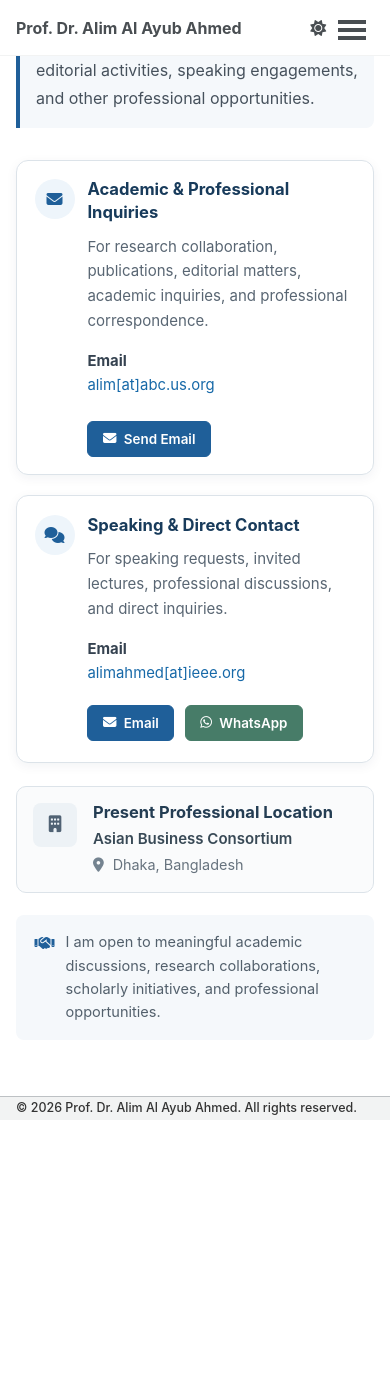
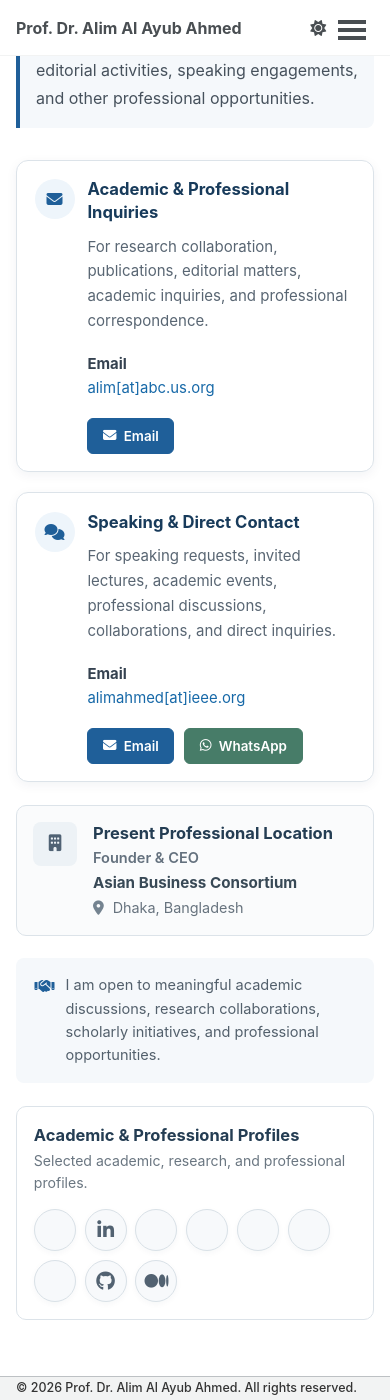
Before and after one commit to alimalayubahmed/alimalayubahmed.github.io, a Jekyll site: the page built from _pages/contact.html, in a window 390 px wide and 1400 px high, scrolled down 250 px. Built offline with Jekyll 4.4.1, drawn with Linux system fonts in a browser that asks for light colours; a style sheet for code colours, icons or effects is not loaded; before the commit the page ends 1370 px from its top, so only the background shows below that.

Commit message:
page update

```diff
--- a/_pages/contact.html
+++ b/_pages/contact.html
@@ -18,19 +20,23 @@ author_profile: true
   </div>
 
 
-  <!-- Main Contact Cards -->
+  <!-- =====================================================
+       CONTACT CARDS
+       ===================================================== -->
   <div class="contact-grid">
 
-    <!-- Academic & Professional Contact -->
+    <!-- Academic & Professional Inquiries -->
     <section class="contact-card">
+
       <div class="contact-icon">
         <i class="fas fa-envelope" aria-hidden="true"></i>
       </div>
 
       <div class="contact-card-content">
+
         <h2>Academic &amp; Professional Inquiries</h2>
 
-        <p>
+        <p class="contact-description">
           For research collaboration, publications, editorial matters,
           academic inquiries, and professional correspondence.
         </p>
@@ -40,27 +46,33 @@ author_profile: true
           <a href="mailto:alim@abc.us.org">alim[at]abc.us.org</a>
         </div>
 
-        <a class="contact-button"
-           href="mailto:alim@abc.us.org">
-          <i class="fas fa-envelope" aria-hidden="true"></i>
-          Send Email
-        </a>
+        <div class="contact-actions">
+          <a class="contact-button"
+             href="mailto:alim@abc.us.org">
+            <i class="fas fa-envelope" aria-hidden="true"></i>
+            Email
+          </a>
+        </div>
+
       </div>
+
     </section>
 
 
     <!-- Speaking & Direct Contact -->
     <section class="contact-card">
+
       <div class="contact-icon">
         <i class="fas fa-comments" aria-hidden="true"></i>
       </div>
 
       <div class="contact-card-content">
+
         <h2>Speaking &amp; Direct Contact</h2>
 
-        <p>
-          For speaking requests, invited lectures, professional discussions,
-          and direct inquiries.
+        <p class="contact-description">
+          For speaking requests, invited lectures, academic events,
+          professional discussions, collaborations, and direct inquiries.
         </p>
 
         <div class="contact-detail">
@@ -69,6 +81,7 @@ author_profile: true
         </div>
 
         <div class="contact-actions">
+
           <a class="contact-button"
              href="mailto:alimahmed@ieee.org">
             <i class="fas fa-envelope" aria-hidden="true"></i>
@@ -82,14 +95,19 @@ author_profile: true
             <i class="fab fa-whatsapp" aria-hidden="true"></i>
             WhatsApp
           </a>
+
         </div>
+
       </div>
+
     </section>
 
   </div>
 
 
-  <!-- Present Professional Location -->
+  <!-- =====================================================
+       PRESENT PROFESSIONAL LOCATION
+       ===================================================== -->
   <section class="contact-office">
 
     <a class="contact-office-icon"
@@ -101,8 +119,13 @@ author_profile: true
       <i class="fas fa-building" aria-hidden="true"></i>
     </a>
 
-    <div>
+    <div class="contact-office-content">
+
       <h2>Present Professional Location</h2>
+
+      <p class="contact-office-role">
+        Founder &amp; CEO
+      </p>
 
       <p class="contact-office-name">
         Asian Business Consortium
@@ -117,19 +140,133 @@ author_profile: true
           Dhaka, Bangladesh
         </a>
       </p>
+
     </div>
 
   </section>
 
 
-  <!-- Closing Note -->
+  <!-- =====================================================
+       CLOSING NOTE
+       ===================================================== -->
   <div class="contact-note">
+
     <i class="fas fa-handshake" aria-hidden="true"></i>
 
     <p>
       I am open to meaningful academic discussions, research collaborations,
       scholarly initiatives, and professional opportunities.
     </p>
+
   </div>
 
+
+  <!-- =====================================================
+       ACADEMIC & PROFESSIONAL PROFILES
+       ===================================================== -->
+  <section class="contact-profiles">
+
+    <div class="contact-profiles-heading">
+      <h2>Academic &amp; Professional Profiles</h2>
+      <p>
+        Selected academic, research, and professional profiles.
+      </p>
+    </div>
+
+    <div class="contact-profile-icons">
+
+      <!-- Google Scholar -->
+      <a href="https://scholar.google.com/citations?user=azjOR68AAAAJ"
+         target="_blank"
+         rel="noopener noreferrer"
+         class="profile-icon profile-scholar"
+         aria-label="Google Scholar"
+         title="Google Scholar">
+        <i class="ai ai-google-scholar" aria-hidden="true"></i>
+      </a>
+
+      <!-- LinkedIn -->
+      <a href="https://www.linkedin.com/in/draaaa76/"
+         target="_blank"
+         rel="noopener noreferrer"
+         class="profile-icon profile-linkedin"
+         aria-label="LinkedIn"
+         title="LinkedIn">
+        <i class="fab fa-linkedin-in" aria-hidden="true"></i>
+      </a>
+
+      <!-- ORCID -->
+      <a href="https://orcid.org/0000-0003-4836-5423"
+         target="_blank"
+         rel="noopener noreferrer"
+         class="profile-icon profile-orcid"
+         aria-label="ORCID"
+         title="ORCID">
+        <i class="ai ai-orcid" aria-hidden="true"></i>
+      </a>
+
+      <!-- Scopus -->
+      <a href="https://www.scopus.com/authid/detail.uri?authorId=57218631949"
+         target="_blank"
+         rel="noopener noreferrer"
+         class="profile-icon profile-scopus"
+         aria-label="Scopus"
+         title="Scopus">
+        <i class="ai ai-scopus" aria-hidden="true"></i>
+      </a>
+
+      <!-- Semantic Scholar -->
+      <a href="https://www.semanticscholar.org/author/Alim-Al-Ayub-Ahmed/30566020"
+         target="_blank"
+         rel="noopener noreferrer"
+         class="profile-icon profile-semantic"
+         aria-label="Semantic Scholar"
+         title="Semantic Scholar">
+        <i class="ai ai-semantic-scholar" aria-hidden="true"></i>
+      </a>
+
+      <!-- SSRN -->
+      <a href="https://papers.ssrn.com/sol3/cf_dev/AbsByAuth.cfm?per_id=2362304"
+         target="_blank"
+         rel="noopener noreferrer"
+         class="profile-icon profile-ssrn"
+         aria-label="SSRN"
+         title="SSRN">
+        <i class="ai ai-ssrn" aria-hidden="true"></i>
+      </a>
+
+      <!-- PubMed -->
+      <a href="https://pubmed.ncbi.nlm.nih.gov/?term=alim+al+ayub+ahmed"
+         target="_blank"
+         rel="noopener noreferrer"
+         class="profile-icon profile-pubmed"
+         aria-label="PubMed"
+         title="PubMed">
+        <i class="ai ai-pubmed" aria-hidden="true"></i>
+      </a>
+
+      <!-- GitHub -->
+      <a href="https://github.com/alimalayubahmed"
+         target="_blank"
+         rel="noopener noreferrer"
+         class="profile-icon profile-github"
+         aria-label="GitHub"
+         title="GitHub">
+        <i class="fab fa-github" aria-hidden="true"></i>
+      </a>
+
+      <!-- Medium -->
+      <a href="https://medium.com/@alimahmed"
+         target="_blank"
+         rel="noopener noreferrer"
+         class="profile-icon profile-medium"
+         aria-label="Medium"
+         title="Medium">
+        <i class="fab fa-medium-m" aria-hidden="true"></i>
+      </a>
+
+    </div>
+
+  </section>
+
 </div>
--- a/assets/css/contact.css
+++ b/assets/css/contact.css
@@ -28,18 +28,18 @@
 
 .contact-icon { flex:0 0 46px; display:flex; align-items:center; justify-content:center; width:46px; height:46px; margin-top:.05rem; border-radius:50%; background:#eef5fb; color:#1f5f99; font-size:1.1rem; }
 
-.contact-card-content { flex:1; min-width:0; }
+.contact-card-content { flex:1; display:flex; flex-direction:column; min-width:0; }
 
 .contact-card h2 { margin:0 0 .7rem; padding:0; border:0; font-size:1.12rem; line-height:1.35; color:#183b5b; }
 
-.contact-card p { margin:0 0 1rem; font-size:.94rem; line-height:1.65; color:#596673; }
+.contact-description { min-height:4.65rem; margin:0 0 .9rem !important; font-size:.94rem !important; line-height:1.65 !important; color:#596673 !important; }
 
 
 /* =========================================================
    CONTACT DETAILS
    ========================================================= */
 
-.contact-detail { display:flex; flex-wrap:wrap; align-items:center; gap:.3rem .55rem; margin:.48rem 0; font-size:.93rem; }
+.contact-detail { display:flex; flex-wrap:wrap; align-items:center; gap:.3rem .55rem; margin:.3rem 0; font-size:.93rem; }
 
 .contact-label { min-width:68px; font-weight:700; color:#354250; }
 
@@ -49,14 +49,12 @@
 
 
 /* =========================================================
-   BUTTONS
+   CONTACT BUTTONS
    ========================================================= */
 
-.contact-actions { display:flex; flex-wrap:wrap; gap:.6rem; margin-top:1.05rem; }
+.contact-actions { display:flex; flex-wrap:wrap; align-items:center; gap:.6rem; margin-top:auto; padding-top:1rem; }
 
-.contact-button { display:inline-flex; align-items:center; justify-content:center; gap:.45rem; margin-top:1.05rem; padding:.55rem .92rem; border:1px solid #1f5f99; border-radius:6px; background:#1f5f99; color:#fff !important; font-size:.84rem; font-weight:600; line-height:1.2; text-decoration:none !important; transition:background .18s ease,border-color .18s ease,transform .18s ease; }
-
-.contact-actions .contact-button { margin-top:0; }
+.contact-button { display:inline-flex; align-items:center; justify-content:center; gap:.45rem; padding:.55rem .92rem; border:1px solid #1f5f99; border-radius:6px; background:#1f5f99; color:#fff !important; font-size:.84rem; font-weight:600; line-height:1.2; text-decoration:none !important; transition:background .18s ease,border-color .18s ease,transform .18s ease; }
 
 .contact-button:hover { transform:translateY(-1px); border-color:#174b79; background:#174b79; color:#fff !important; }
 
@@ -75,9 +73,13 @@
 
 .contact-office-icon:hover { background:#e0ebf4; color:#1f5f99; transform:translateY(-1px); }
 
-.contact-office h2 { margin:0 0 .35rem; padding:0; border:0; font-size:1.03rem; color:#243d53; }
+.contact-office-content { min-width:0; }
 
-.contact-office-name { margin:0 0 .22rem; font-size:.94rem; font-weight:600; color:#384956; }
+.contact-office h2 { margin:0 0 .25rem; padding:0; border:0; font-size:1.03rem; line-height:1.35; color:#243d53; }
+
+.contact-office-role { margin:0 0 .12rem; font-size:.91rem; font-weight:600; color:#64717e; }
+
+.contact-office-name { margin:0 0 .18rem; font-size:.95rem; font-weight:700; color:#384956; }
 
 .contact-office-location { margin:0; font-size:.9rem; color:#67737e; }
 
@@ -92,7 +94,7 @@
    CLOSING NOTE
    ========================================================= */
 
-.contact-note { display:flex; align-items:flex-start; gap:.7rem; padding:1rem 1.15rem; border-radius:8px; background:#f5f8fb; color:#53606c; }
+.contact-note { display:flex; align-items:flex-start; gap:.7rem; margin-bottom:1.4rem; padding:1rem 1.15rem; border-radius:8px; background:#f5f8fb; color:#53606c; }
 
 .contact-note > i { margin-top:.23rem; color:#1f5f99; }
 
@@ -100,30 +102,70 @@
 
 
 /* =========================================================
+   ACADEMIC & PROFESSIONAL PROFILES
+   ========================================================= */
+
+.contact-profiles { margin-top:0; padding:1.3rem 1.35rem 1.4rem; border:1px solid #dce3e9; border-radius:10px; background:#fff; }
+
+.contact-profiles-heading { margin-bottom:1rem; }
+
+.contact-profiles-heading h2 { margin:0 0 .25rem; padding:0; border:0; font-size:1.03rem; line-height:1.35; color:#243d53; }
+
+.contact-profiles-heading p { margin:0; font-size:.88rem; line-height:1.55; color:#6a7681; }
+
+.contact-profile-icons { display:flex; flex-wrap:wrap; align-items:center; gap:.7rem; }
+
+.profile-icon { display:flex; align-items:center; justify-content:center; width:46px; height:46px; border:1px solid #d9e1e7; border-radius:50%; background:#f7f9fb; color:#526271 !important; font-size:1.35rem; text-decoration:none !important; box-shadow:0 2px 6px rgba(24,45,66,.04); transition:transform .18s ease,box-shadow .18s ease,border-color .18s ease,color .18s ease,background .18s ease; }
+
+.profile-icon:hover { transform:translateY(-3px); border-color:#afc5d7; background:#eef5fb; color:#1f5f99 !important; box-shadow:0 5px 12px rgba(24,45,66,.10); }
+
+.profile-icon i { margin:0; line-height:1; }
+
+.profile-linkedin { font-size:1.25rem; }
+
+.profile-github { font-size:1.35rem; }
+
+.profile-medium { font-size:1.25rem; }
+
+
+/* =========================================================
    RESPONSIVE
    ========================================================= */
 
 @media (max-width:820px) {
+
   .contact-grid { grid-template-columns:1fr; }
-  .contact-card { min-height:auto; }
+
+  .contact-card { min-height:250px; }
+
+  .contact-description { min-height:auto; }
+
 }
 
 @media (max-width:520px) {
+
   .contact-intro { padding:1rem; }
 
-  .contact-card { gap:.8rem; padding:1.1rem; }
+  .contact-card { min-height:auto; gap:.8rem; padding:1.1rem; }
 
   .contact-icon { flex-basis:40px; width:40px; height:40px; font-size:1rem; }
 
   .contact-card h2 { font-size:1.04rem; }
 
+  .contact-description { min-height:auto; }
+
   .contact-detail { display:block; }
 
   .contact-label { display:block; min-width:0; margin-bottom:.12rem; }
 
-  .contact-actions { display:block; }
-
-  .contact-actions .contact-button { margin:.25rem .35rem .25rem 0; }
+  .contact-actions { margin-top:.85rem; padding-top:0; }
 
   .contact-office { align-items:flex-start; padding:1rem; }
+
+  .contact-profiles { padding:1.05rem; }
+
+  .contact-profile-icons { gap:.55rem; }
+
+  .profile-icon { width:42px; height:42px; font-size:1.2rem; }
+
 }
```
Also changed, not shown: other parts of _pages/contact.html (+3 -1 lines).
